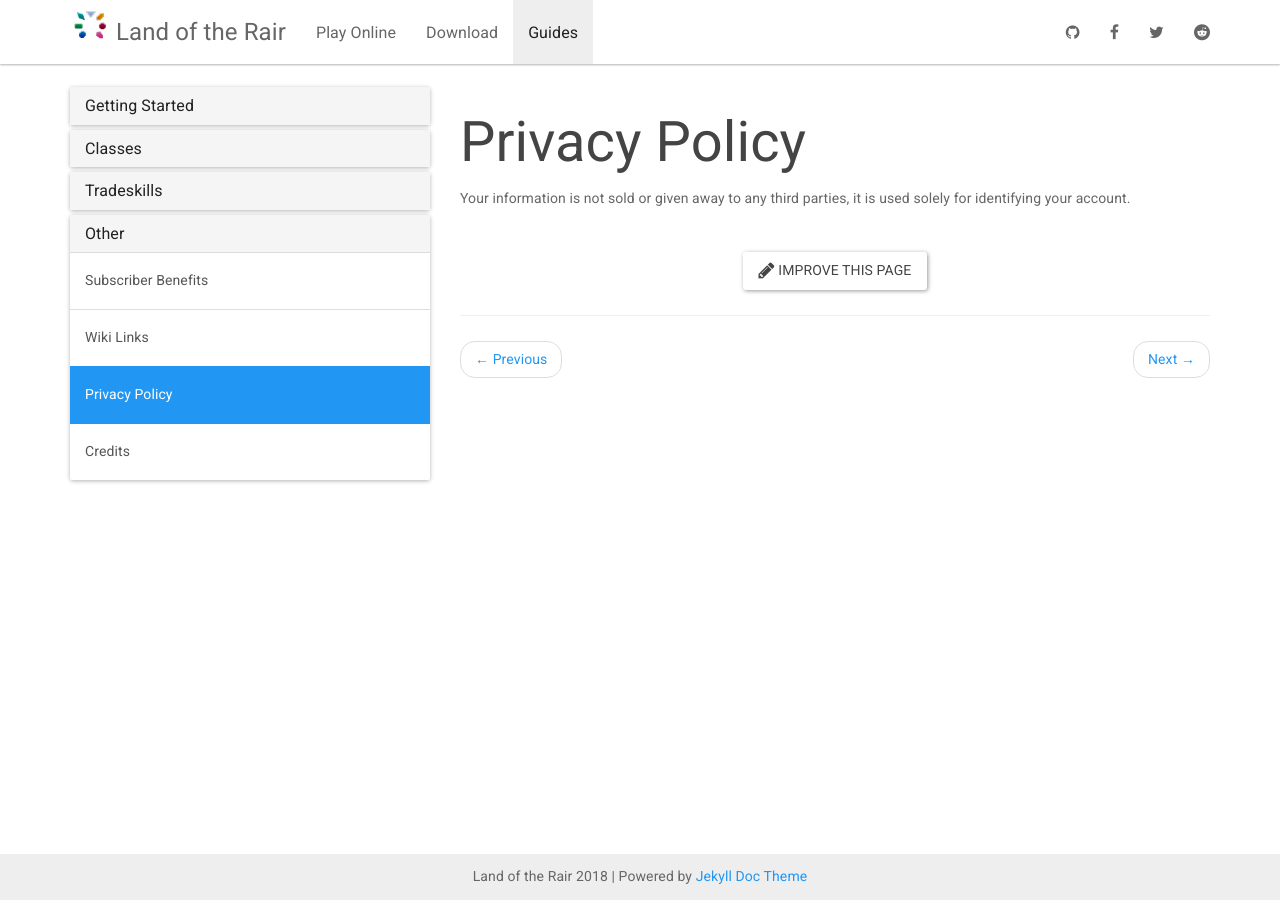
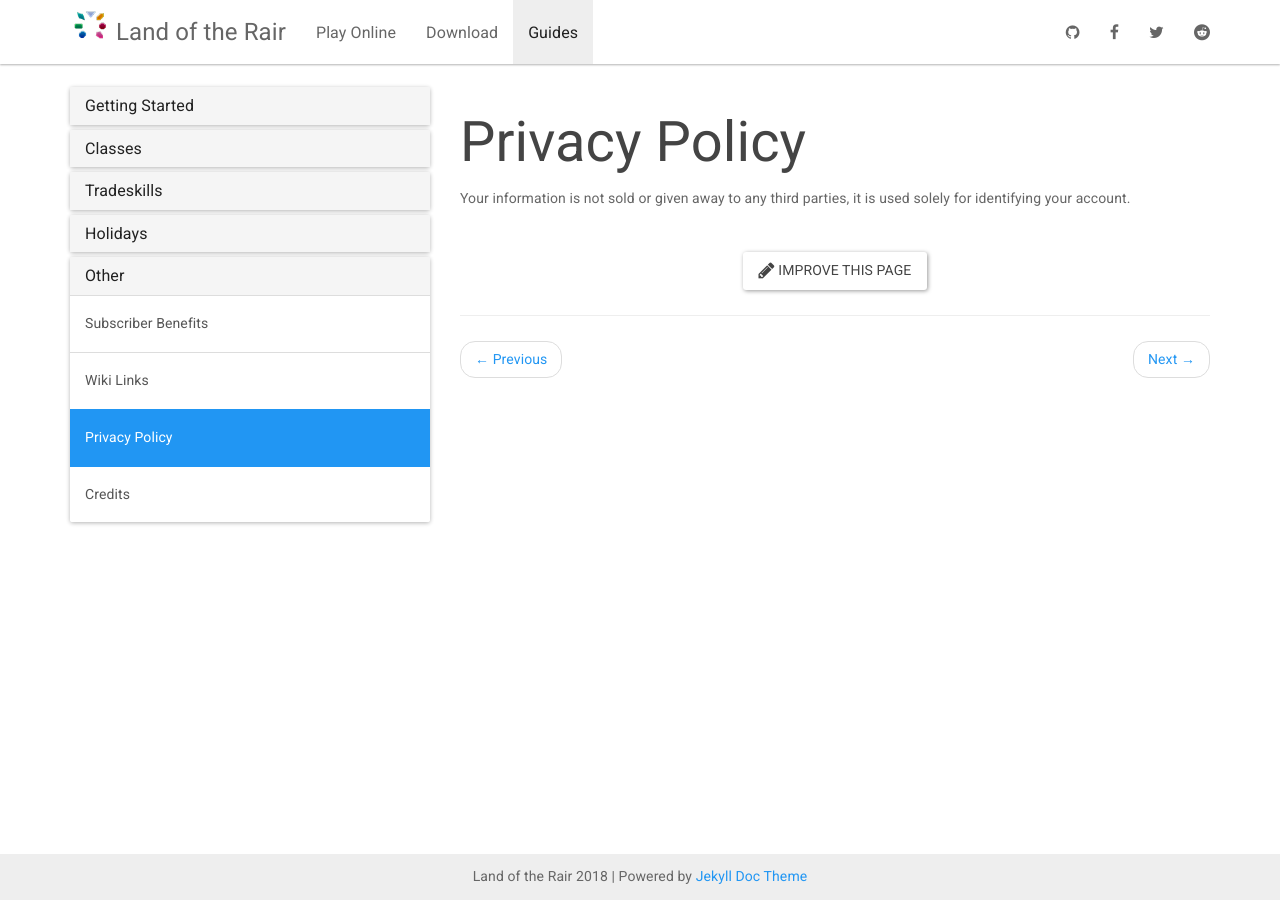
Before and after one commit to LandOfTheRair/landoftherair.github.io, a Jekyll site: the page built from _docs/other/privacy.md, in a window 1280 px wide. Built offline with Jekyll 4.4.1, drawn with Linux system fonts in a browser that asks for light colours; nearby versions of some CDN libraries.

Commit message:
Update docs.yml

```diff
--- a/_data/docs.yml
+++ b/_data/docs.yml
@@ -23,6 +23,10 @@
   - spellforging
   - survival
 
+- title: Holidays
+  docs:
+  - halloween
+
 - title: Other
   docs:
   - subscriber-benefits
```
